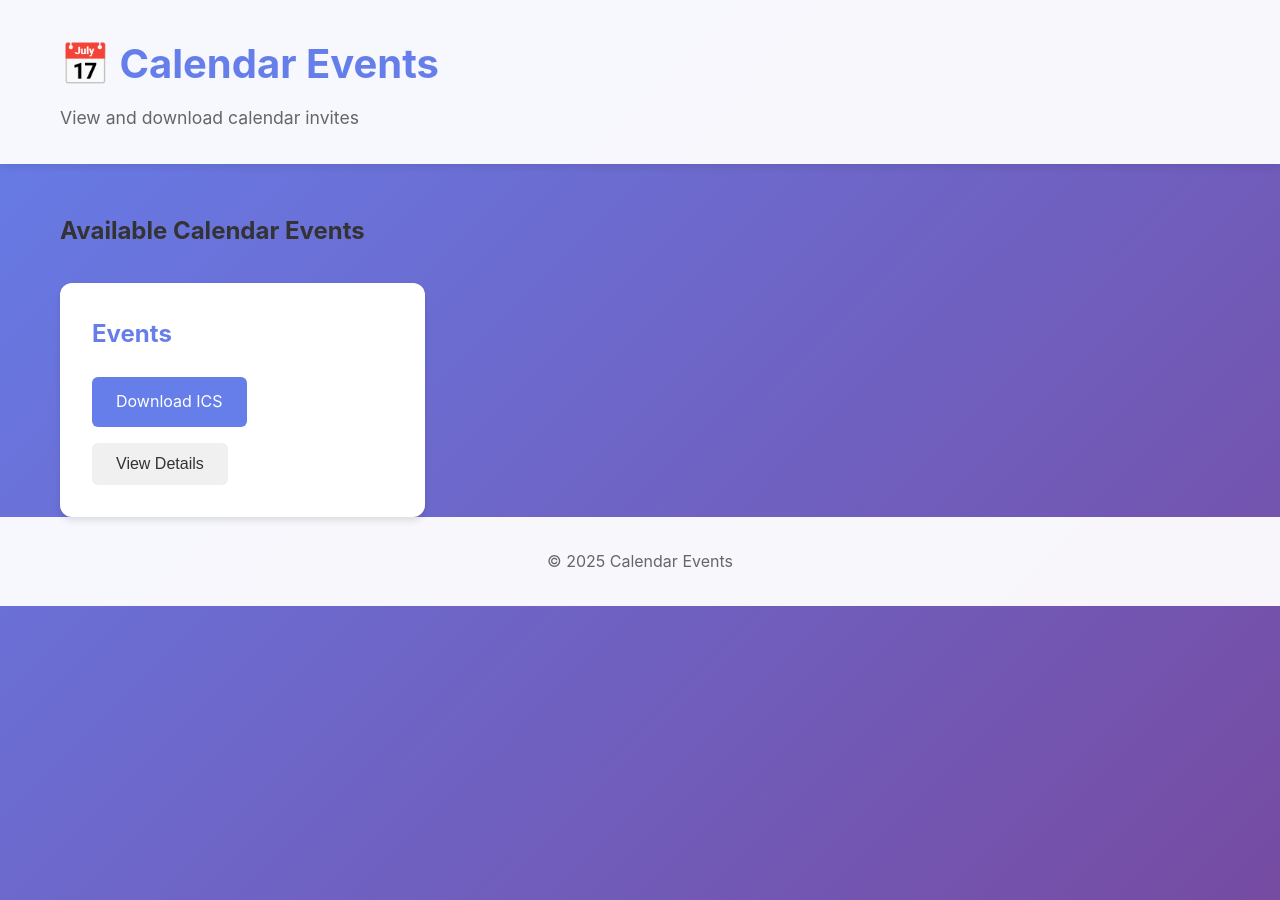
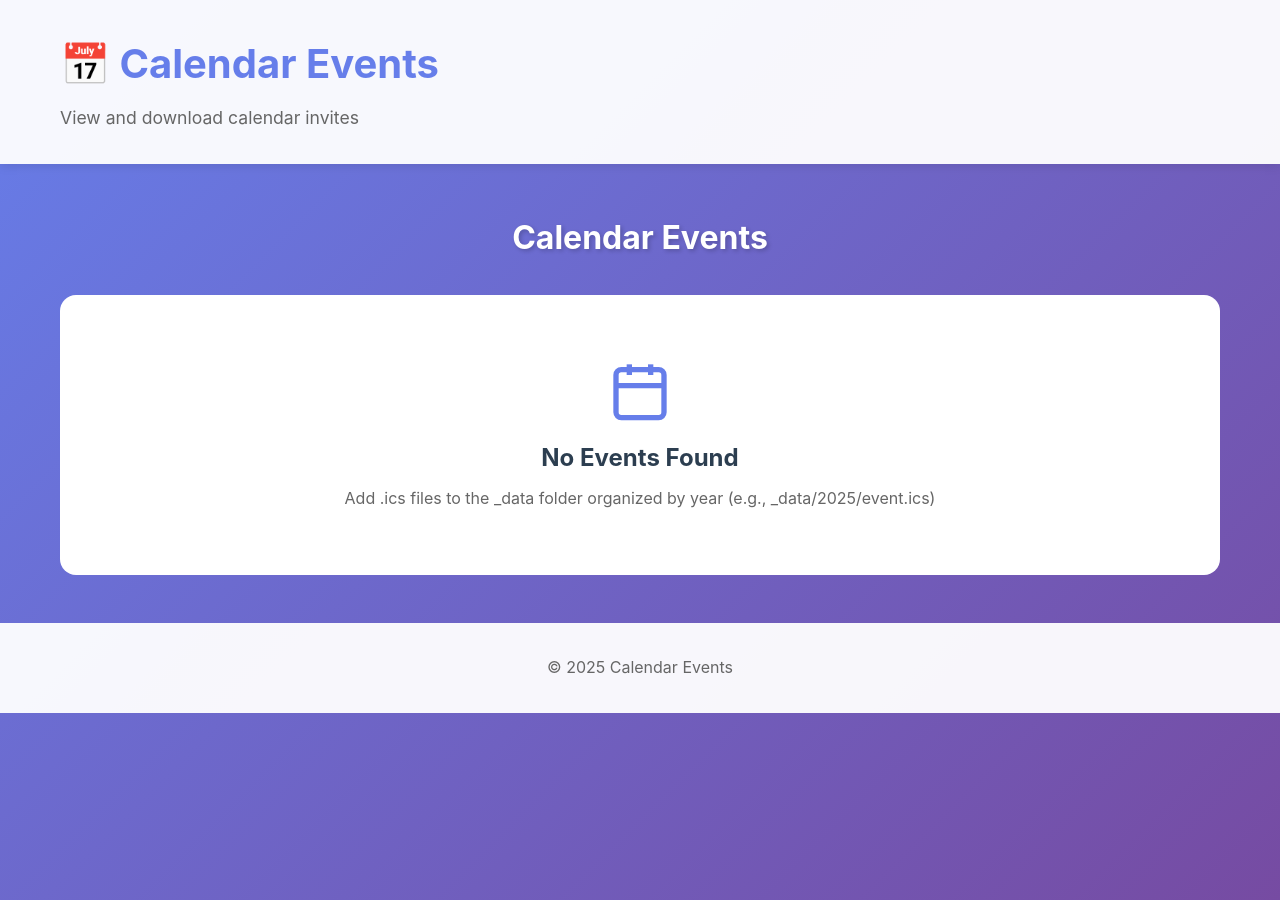
Before and after one commit to mc2mc/calendar-invites, a Jekyll site: the page built from my-jekyll-ics-site/index.md, in a window 1280 px wide. Built offline with Jekyll 4.4.1, drawn with Linux system fonts in a browser that asks for light colours.

Commit message:
Copilot improvements

```diff
--- /dev/null
+++ b/my-jekyll-ics-site/_plugins/ics_data_generator.rb
@@ -0,0 +1,94 @@
+require 'date'
+
+module Jekyll
+  class IcsDataGenerator < Generator
+    safe true
+    priority :high
+
+    def generate(site)
+      ics_data = {}
+
+      data_dir = File.join(site.source, '_data')
+
+      Dir.glob(File.join(data_dir, '**', '*.ics')).each do |ics_file|
+        relative_path = ics_file.sub(data_dir + '/', '')
+        year = relative_path.split('/').first
+
+        # Parse ICS file
+        events = parse_ics(ics_file)
+
+        events.each do |event|
+          ics_data[year] ||= []
+          event['file_path'] = relative_path
+          event['download_url'] = "/_data/#{relative_path}"
+          ics_data[year] << event
+        end
+      end
+
+      # Sort years in descending order
+      sorted_data = ics_data.sort_by { |year, _| -year.to_i }.to_h
+
+      # Sort events within each year by date
+      sorted_data.each do |year, events|
+        sorted_data[year] = events.sort_by { |e| e['start_date'] || '' }
+      end
+
+      site.data['ics_events'] = sorted_data
+    end
+
+    private
+
+    def parse_ics(file_path)
+      content = File.read(file_path)
+      events = []
+      current_event = nil
+
+      content.each_line do |line|
+        line = line.strip
+
+        if line == 'BEGIN:VEVENT'
+          current_event = {}
+        elsif line == 'END:VEVENT'
+          events << current_event if current_event
+          current_event = nil
+        elsif current_event
+          if line.start_with?('SUMMARY:')
+            current_event['summary'] = line.sub('SUMMARY:', '')
+          elsif line.start_with?('DTSTART')
+            date_str = line.split(':').last
+            current_event['start_date'] = parse_date(date_str)
+            current_event['start_date_raw'] = date_str
+          elsif line.start_with?('DTEND')
+            date_str = line.split(':').last
+            current_event['end_date'] = parse_date(date_str)
+            current_event['end_date_raw'] = date_str
+          elsif line.start_with?('LOCATION:')
+            current_event['location'] = line.sub('LOCATION:', '').gsub('\\,', ',')
+          elsif line.start_with?('DESCRIPTION:')
+            current_event['description'] = line.sub('DESCRIPTION:', '').gsub('\\n', ' ')
+          elsif line.start_with?('URL:')
+            current_event['url'] = line.sub('URL:', '')
+          end
+        end
+      end
+
+      events
+    end
+
+    def parse_date(date_str)
+      return nil if date_str.nil? || date_str.empty?
+
+      # Remove timezone info for parsing
+      date_str = date_str.split('Z').first.split('T').first if date_str.include?('Z') || date_str.include?('T')
+
+      if date_str.length >= 8
+        year = date_str[0..3]
+        month = date_str[4..5]
+        day = date_str[6..7]
+        "#{year}-#{month}-#{day}"
+      else
+        nil
+      end
+    end
+  end
+end
--- a/my-jekyll-ics-site/assets/css/main.css
+++ b/my-jekyll-ics-site/assets/css/main.css
@@ -40,30 +40,115 @@
     padding-bottom: 3rem;
 }
 
+main h2 {
+    color: white;
+    font-size: 2rem;
+    margin-bottom: 2rem;
+    text-align: center;
+    text-shadow: 2px 2px 4px rgba(0,0,0,0.2);
+}
+
+.year-section {
+    margin-bottom: 4rem;
+}
+
+.year-header {
+    display: flex;
+    align-items: center;
+    gap: 1rem;
+    margin-bottom: 2rem;
+    padding: 1rem 1.5rem;
+    background: rgba(255, 255, 255, 0.95);
+    border-radius: 12px;
+    box-shadow: 0 4px 6px rgba(0,0,0,0.1);
+}
+
+.year-badge {
+    font-size: 2rem;
+    font-weight: bold;
+    color: #667eea;
+    padding: 0.5rem 1.5rem;
+    background: linear-gradient(135deg, #667eea15, #764ba215);
+    border-radius: 8px;
+    border: 2px solid #667eea;
+}
+
+.event-count {
+    font-size: 1rem;
+    color: #666;
+    font-weight: normal;
+}
+
 .events-grid {
     display: grid;
-    grid-template-columns: repeat(auto-fill, minmax(300px, 1fr));
+    grid-template-columns: repeat(auto-fill, minmax(350px, 1fr));
     gap: 2rem;
-    margin-top: 2rem;
 }
 
 .event-card {
     background: white;
-    border-radius: 12px;
+    border-radius: 16px;
     padding: 2rem;
     box-shadow: 0 4px 6px rgba(0,0,0,0.1);
     transition: transform 0.3s ease, box-shadow 0.3s ease;
+    border-left: 4px solid #667eea;
 }
 
 .event-card:hover {
     transform: translateY(-5px);
-    box-shadow: 0 8px 15px rgba(0,0,0,0.2);
+    box-shadow: 0 12px 24px rgba(0,0,0,0.15);
 }
 
-.event-card h3 {
+.event-header {
+    margin-bottom: 1.5rem;
+    padding-bottom: 1rem;
+    border-bottom: 2px solid #f0f0f0;
+}
+
+.event-title {
+    color: #2c3e50;
+    margin-bottom: 1rem;
+    font-size: 1.5rem;
+    line-height: 1.3;
+}
+
+.event-date {
+    display: flex;
+    align-items: center;
+    gap: 0.5rem;
     color: #667eea;
+    font-weight: 500;
+    font-size: 0.95rem;
+}
+
+.event-location {
+    display: flex;
+    align-items: flex-start;
+    gap: 0.5rem;
+    color: #666;
+    margin-bottom: 1rem;
+    font-size: 0.95rem;
+    line-height: 1.5;
+}
+
+.event-description {
+    color: #555;
     margin-bottom: 1.5rem;
-    font-size: 1.5rem;
+    font-size: 0.95rem;
+    line-height: 1.6;
+}
+
+.icon {
+    width: 20px;
+    height: 20px;
+    flex-shrink: 0;
+}
+
+.icon-large {
+    width: 64px;
+    height: 64px;
+    color: #667eea;
+    margin-bottom: 1rem;
 }
 
 .event-actions {
@@ -75,12 +160,15 @@
 .btn {
     padding: 0.75rem 1.5rem;
     border: none;
-    border-radius: 6px;
+    border-radius: 8px;
     cursor: pointer;
-    font-size: 1rem;
+    font-size: 0.95rem;
     text-decoration: none;
-    display: inline-block;
-    transition: background 0.3s ease;
+    display: inline-flex;
+    align-items: center;
+    gap: 0.5rem;
+    transition: all 0.3s ease;
+    font-weight: 500;
 }
 
 .btn-primary {
@@ -90,6 +178,8 @@
 
 .btn-primary:hover {
     background: #5568d3;
+    transform: translateY(-2px);
+    box-shadow: 0 4px 8px rgba(102, 126, 234, 0.3);
 }
 
 .btn-secondary {
@@ -99,61 +189,30 @@
 
 .btn-secondary:hover {
     background: #e0e0e0;
+    transform: translateY(-2px);
 }
 
 .no-events {
     text-align: center;
-    padding: 3rem;
+    padding: 4rem 2rem;
     background: white;
-    border-radius: 12px;
+    border-radius: 16px;
     color: #666;
-    font-size: 1.2rem;
+    display: flex;
+    flex-direction: column;
+    align-items: center;
+    justify-content: center;
 }
 
-.modal {
-    display: none;
-    position: fixed;
-    z-index: 1000;
-    left: 0;
-    top: 0;
-    width: 100%;
-    height: 100%;
-    background: rgba(0,0,0,0.5);
+.no-events h3 {
+    color: #2c3e50;
+    font-size: 1.5rem;
+    margin-bottom: 0.5rem;
 }
 
-.modal-content {
-    background: white;
-    margin: 5% auto;
-    padding: 2rem;
-    border-radius: 12px;
-    max-width: 600px;
-    position: relative;
-}
-
-.close {
-    position: absolute;
-    right: 1rem;
-    top: 1rem;
-    font-size: 2rem;
-    cursor: pointer;
-    color: #999;
-}
-
-.close:hover {
-    color: #333;
-}
-
-#event-details {
-    margin-top: 1rem;
-}
-
-#event-details h2 {
-    color: #667eea;
-    margin-bottom: 1rem;
-}
-
-#event-details p {
-    margin: 0.5rem 0;
+.no-events p {
+    color: #666;
+    font-size: 1rem;
 }
 
 footer {
@@ -161,6 +220,7 @@
     padding: 2rem 0;
     text-align: center;
     color: #666;
+    margin-top: 3rem;
 }
 
 @media (max-width: 768px) {
@@ -171,4 +231,18 @@
     header h1 {
         font-size: 2rem;
     }
+
+    .year-header {
+        flex-direction: column;
+        align-items: flex-start;
+    }
+
+    .event-actions {
+        flex-direction: column;
+    }
+
+    .btn {
+        width: 100%;
+        justify-content: center;
+    }
 }
--- a/my-jekyll-ics-site/index.md
+++ b/my-jekyll-ics-site/index.md
@@ -3,27 +3,88 @@
 title: Home
 ---
 
-## Available Calendar Events
+## Calendar Events
 
-<div id="events-list">
-    <div class="events-grid">
-        <div class="event-card">
-            <h3>Events</h3>
+{% if site.data.ics_events and site.data.ics_events.size > 0 %}
+  {% for year_data in site.data.ics_events %}
+    {% assign year = year_data[0] %}
+    {% assign events = year_data[1] %}
+
+    <div class="year-section">
+      <h2 class="year-header">
+        <span class="year-badge">{{ year }}</span>
+        <span class="event-count">{{ events.size }} event{% if events.size != 1 %}s{% endif %}</span>
+      </h2>
+
+      <div class="events-grid">
+        {% for event in events %}
+          <div class="event-card">
+            <div class="event-header">
+              <h3 class="event-title">{{ event.summary }}</h3>
+              {% if event.start_date %}
+                <div class="event-date">
+                  <svg class="icon" xmlns="http://www.w3.org/2000/svg" viewBox="0 0 24 24" fill="none" stroke="currentColor" stroke-width="2">
+                    <rect x="3" y="4" width="18" height="18" rx="2" ry="2"></rect>
+                    <line x1="16" y1="2" x2="16" y2="6"></line>
+                    <line x1="8" y1="2" x2="8" y2="6"></line>
+                    <line x1="3" y1="10" x2="21" y2="10"></line>
+                  </svg>
+                  {{ event.start_date | date: "%B %d, %Y" }}
+                  {% if event.start_date_raw contains 'T' %}
+                    at {{ event.start_date_raw | slice: 9, 2 }}:{{ event.start_date_raw | slice: 11, 2 }}
+                  {% endif %}
+                </div>
+              {% endif %}
+            </div>
+
+            {% if event.location %}
+              <div class="event-location">
+                <svg class="icon" xmlns="http://www.w3.org/2000/svg" viewBox="0 0 24 24" fill="none" stroke="currentColor" stroke-width="2">
+                  <path d="M21 10c0 7-9 13-9 13s-9-6-9-13a9 9 0 0 1 18 0z"></path>
+                  <circle cx="12" cy="10" r="3"></circle>
+                </svg>
+                {{ event.location }}
+              </div>
+            {% endif %}
+
+            {% if event.description %}
+              <p class="event-description">{{ event.description | truncatewords: 25 }}</p>
+            {% endif %}
+
             <div class="event-actions">
-                <a href="{{ '/_data/events.ics' | relative_url }}" class="btn btn-primary" download>
-                    Download ICS
+              <a href="{{ event.download_url | relative_url }}" class="btn btn-primary" download>
+                <svg class="icon" xmlns="http://www.w3.org/2000/svg" viewBox="0 0 24 24" fill="none" stroke="currentColor" stroke-width="2">
+                  <path d="M21 15v4a2 2 0 0 1-2 2H5a2 2 0 0 1-2-2v-4"></path>
+                  <polyline points="7 10 12 15 17 10"></polyline>
+                  <line x1="12" y1="15" x2="12" y2="3"></line>
+                </svg>
+                Download
+              </a>
+              {% if event.url %}
+                <a href="{{ event.url }}" class="btn btn-secondary" target="_blank" rel="noopener">
+                  <svg class="icon" xmlns="http://www.w3.org/2000/svg" viewBox="0 0 24 24" fill="none" stroke="currentColor" stroke-width="2">
+                    <path d="M18 13v6a2 2 0 0 1-2 2H5a2 2 0 0 1-2-2V8a2 2 0 0 1 2-2h6"></path>
+                    <polyline points="15 3 21 3 21 9"></polyline>
+                    <line x1="10" y1="14" x2="21" y2="3"></line>
+                  </svg>
+                  More Info
                 </a>
-                <button class="btn btn-secondary" onclick="viewEvent('{{ '/_data/events.ics' | relative_url }}')">
-                    View Details
-                </button>
+              {% endif %}
             </div>
-        </div>
+          </div>
+        {% endfor %}
+      </div>
     </div>
-</div>
-
-<div id="event-modal" class="modal">
-    <div class="modal-content">
-        <span class="close">&times;</span>
-        <div id="event-details"></div>
-    </div>
-</div>
+  {% endfor %}
+{% else %}
+  <div class="no-events">
+    <svg class="icon-large" xmlns="http://www.w3.org/2000/svg" viewBox="0 0 24 24" fill="none" stroke="currentColor" stroke-width="2">
+      <rect x="3" y="4" width="18" height="18" rx="2" ry="2"></rect>
+      <line x1="16" y1="2" x2="16" y2="6"></line>
+      <line x1="8" y1="2" x2="8" y2="6"></line>
+      <line x1="3" y1="10" x2="21" y2="10"></line>
+    </svg>
+    <h3>No Events Found</h3>
+    <p>Add .ics files to the _data folder organized by year (e.g., _data/2025/event.ics)</p>
+  </div>
+{% endif %}
```
Also changed, not shown: 3 other files.
